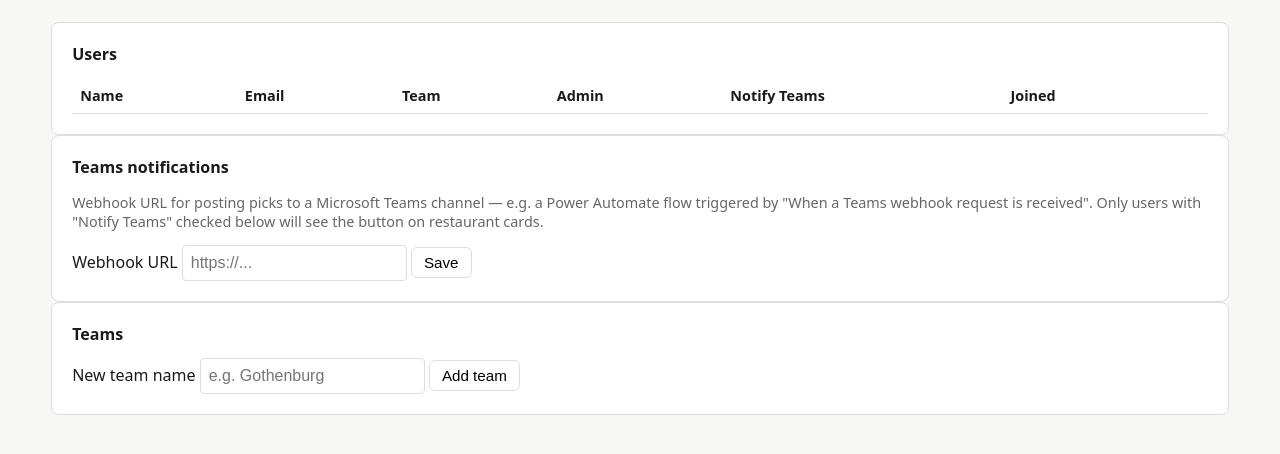
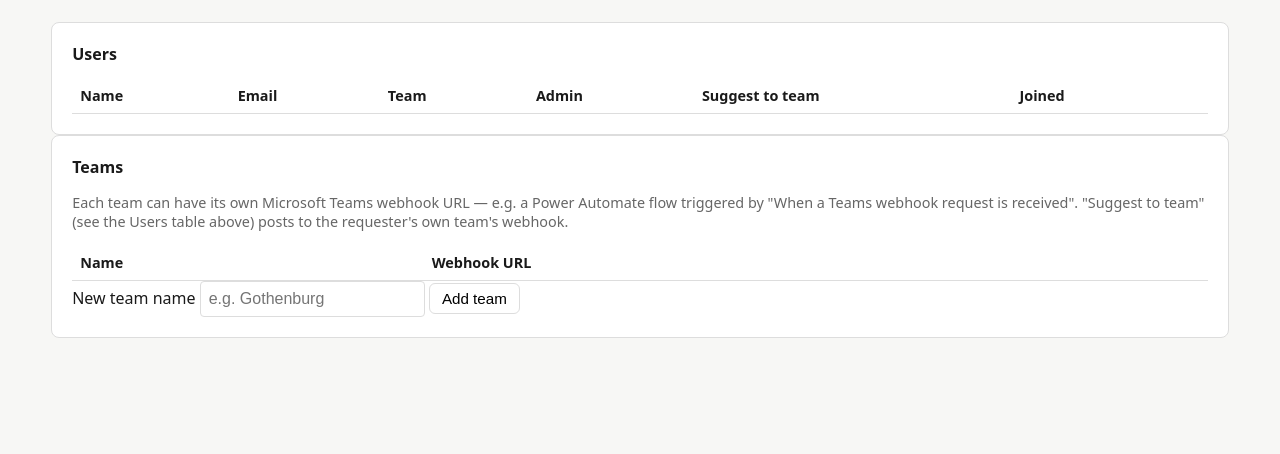
Before and after one commit to magnushacker/grub-roulette, a FastAPI app: template app/templates/admin.html in a window 1280 px wide. Shown: the part 53-507 px from the top of the page. Run offline with FastAPI, Linux system fonts and the light colour scheme; the template is opened without the code that fills it, so the values that code supplies are empty.

Commit message:
Make the Teams webhook per-team instead of a single global URL
A search's companions can span multiple teams, so posting to one
global channel never made sense past the first test. The webhook now
lives on Team (teams_webhook_url) and "Suggest to team" (renamed from
"Notify Teams") posts to the requester's own team's channel.

Admin's single "Teams notifications" panel is replaced by a per-team
webhook column in the Teams table. Removed the now-unused AppSettings
model/service/endpoints entirely rather than repurposing them for one
field. The new column is admin-only (AdminTeamOut), never exposed via
the public GET /api/teams the companion picker uses, since a Power
Automate webhook URL's query string is itself the auth secret.

Co-Authored-By: Claude Sonnet 5 <noreply@anthropic.com>
Claude-Session: https://claude.ai/code/session_01Dp4xgSgoLzw4eEwz1aAErN

```diff
--- a/app/static/js/admin.js
+++ b/app/static/js/admin.js
@@ -1,25 +1,45 @@
 let teams = [];
 
 async function loadTeams() {
-    const res = await fetch("/api/teams");
+    const res = await fetch("/api/admin/teams");
     teams = await res.json();
     renderTeamsList();
 }
 
 function renderTeamsList() {
-    const el = document.getElementById("teams-list");
-    el.innerHTML = "";
+    const tbody = document.getElementById("teams-tbody");
+    tbody.innerHTML = "";
     if (teams.length === 0) {
-        el.textContent = "No teams yet.";
+        tbody.innerHTML = '<tr><td colspan="3">No teams yet.</td></tr>';
         return;
     }
     for (const t of teams) {
-        const label = document.createElement("label");
-        label.textContent = t.name + " ";
+        const tr = document.createElement("tr");
+
+        const nameTd = document.createElement("td");
+        nameTd.textContent = t.name;
+        tr.appendChild(nameTd);
+
+        const webhookTd = document.createElement("td");
+        const webhookInput = document.createElement("input");
+        webhookInput.type = "text";
+        webhookInput.placeholder = "https://...";
+        webhookInput.value = t.teams_webhook_url || "";
+        webhookInput.addEventListener("change", async () => {
+            await fetch(`/api/admin/teams/${t.id}/webhook`, {
+                method: "PATCH",
+                headers: { "Content-Type": "application/json" },
+                body: JSON.stringify({ teams_webhook_url: webhookInput.value.trim() || null }),
+            });
+        });
+        webhookTd.appendChild(webhookInput);
+        tr.appendChild(webhookTd);
+
+        const actionsTd = document.createElement("td");
         const rename = document.createElement("button");
         rename.type = "button";
-        rename.textContent = "✎";
-        rename.title = "Rename team";
+        rename.className = "secondary";
+        rename.textContent = "Rename";
         rename.addEventListener("click", async () => {
             const newName = prompt(`New name for "${t.name}":`, t.name);
             if (!newName || newName === t.name) return;
@@ -36,19 +56,22 @@ function renderTeamsList() {
                 alert(body.detail || "Failed to rename team.");
             }
         });
-        label.appendChild(rename);
+        actionsTd.appendChild(rename);
+
         const del = document.createElement("button");
         del.type = "button";
-        del.textContent = "×";
-        del.title = "Delete team";
+        del.className = "secondary";
+        del.textContent = "Delete";
         del.addEventListener("click", async () => {
             if (!confirm(`Delete team "${t.name}"? Members will be left without a team.`)) return;
             await fetch(`/api/admin/teams/${t.id}`, { method: "DELETE" });
             await loadTeams();
             await loadUsers();
         });
-        label.appendChild(del);
-        el.appendChild(label);
+        actionsTd.appendChild(del);
+
+        tr.appendChild(actionsTd);
+        tbody.appendChild(tr);
     }
 }
 
@@ -252,22 +275,6 @@ for (const th of document.querySelectorAll("#users-table th.sortable")) {
     });
 }
 
-async function loadAppSettings() {
-    const res = await fetch("/api/admin/settings");
-    const settings = await res.json();
-    document.getElementById("teams-webhook-url").value = settings.teams_webhook_url || "";
-}
-
-document.getElementById("save-teams-webhook").addEventListener("click", async () => {
-    const url = document.getElementById("teams-webhook-url").value.trim();
-    const res = await fetch("/api/admin/settings", {
-        method: "PATCH",
-        headers: { "Content-Type": "application/json" },
-        body: JSON.stringify({ teams_webhook_url: url || null }),
-    });
-    alert(res.ok ? "Saved." : "Failed to save.");
-});
-
 document.getElementById("add-team").addEventListener("click", async () => {
     const input = document.getElementById("new-team-name");
     const name = input.value.trim();
@@ -285,5 +292,4 @@ document.getElementById("add-team").addEventListener("click", async () => {
 (async function init() {
     await loadTeams();
     await loadUsers();
-    await loadAppSettings();
 })();
--- a/app/static/js/dashboard.js
+++ b/app/static/js/dashboard.js
@@ -454,11 +454,11 @@ function renderRestaurantCard(r, container) {
                 body: JSON.stringify({ companion_ids: selectedCompanionIds }),
             });
             if (res.ok) {
-                notifyBtn.textContent = "Notified!";
+                notifyBtn.textContent = "Suggested!";
             } else {
                 notifyBtn.disabled = false;
                 const body = await res.json().catch(() => ({}));
-                alert(body.detail || "Failed to notify Teams.");
+                alert(body.detail || "Failed to suggest to team.");
             }
         });
     } else {
--- a/app/templates/admin.html
+++ b/app/templates/admin.html
@@ -10,7 +10,7 @@
                 <th class="sortable" data-sort="email">Email<span class="sort-indicator"></span></th>
                 <th class="sortable" data-sort="team">Team<span class="sort-indicator"></span></th>
                 <th class="sortable" data-sort="is_admin">Admin<span class="sort-indicator"></span></th>
-                <th class="sortable" data-sort="can_notify_teams">Notify Teams<span class="sort-indicator"></span></th>
+                <th class="sortable" data-sort="can_notify_teams">Suggest to team<span class="sort-indicator"></span></th>
                 <th class="sortable" data-sort="created_at">Joined<span class="sort-indicator"></span></th>
                 <th></th>
             </tr>
@@ -20,17 +20,18 @@
 </section>
 
 <section class="panel">
-    <h2>Teams notifications</h2>
-    <p class="hint">Webhook URL for posting picks to a Microsoft Teams channel — e.g. a Power Automate flow triggered by "When a Teams webhook request is received". Only users with "Notify Teams" checked below will see the button on restaurant cards.</p>
-    <label>Webhook URL
-        <input type="text" id="teams-webhook-url" placeholder="https://...">
-    </label>
-    <button id="save-teams-webhook" class="secondary">Save</button>
-</section>
-
-<section class="panel">
     <h2>Teams</h2>
-    <div id="teams-list" class="companions-list"></div>
+    <p class="hint">Each team can have its own Microsoft Teams webhook URL — e.g. a Power Automate flow triggered by "When a Teams webhook request is received". "Suggest to team" (see the Users table above) posts to the requester's own team's webhook.</p>
+    <table class="admin-table" id="teams-table">
+        <thead>
+            <tr>
+                <th>Name</th>
+                <th>Webhook URL</th>
+                <th></th>
+            </tr>
+        </thead>
+        <tbody id="teams-tbody"></tbody>
+    </table>
     <label>New team name
         <input type="text" id="new-team-name" placeholder="e.g. Gothenburg">
     </label>
--- a/app/templates/dashboard.html
+++ b/app/templates/dashboard.html
@@ -59,7 +59,7 @@
             <div class="r-actions">
                 <a class="r-maps-link" href="#" target="_blank" rel="noopener">Maps</a>
                 <a class="r-website-link" href="#" target="_blank" rel="noopener">Website</a>
-                <button class="btn-notify-teams" hidden>Notify Teams</button>
+                <button class="btn-notify-teams" hidden>Suggest to team</button>
                 <button class="btn-blacklist">Blacklist</button>
             </div>
         </div>
```
Also changed, not shown: app/models.py (+7 -14 lines), app/routers/admin.py (+15 -13 lines), app/routers/api_restaurants.py (+4 -3 lines), app/schemas.py (+15 -10 lines), app/services/app_settings.py (deleted, +0 -15 lines).
